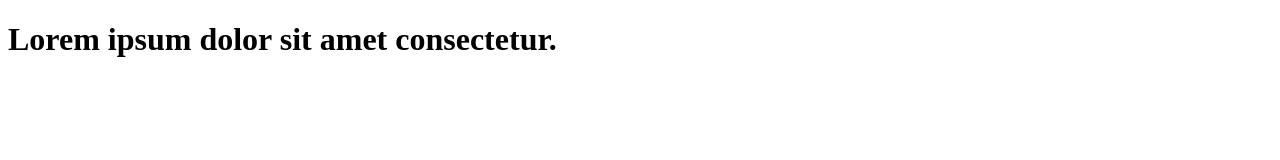
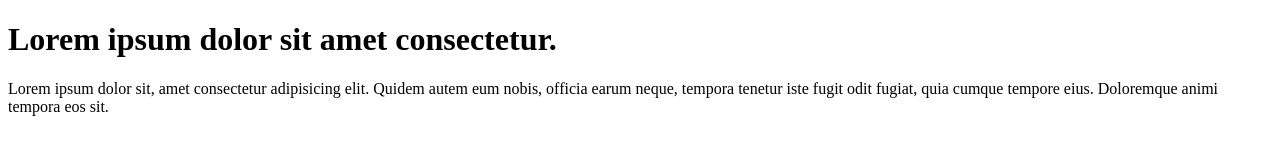
Before and after one commit to Baljeetsiingh/learn-git, a plain HTML site: page index.html in a window 1280 px wide. Drawn offline with Linux system fonts and the light colour scheme.

Commit message:
add paragraph to code

```diff
--- a/index.html
+++ b/index.html
@@ -7,5 +7,6 @@
 </head>
 <body>
     <h1>Lorem ipsum dolor sit amet consectetur.</h1>
+    <p>Lorem ipsum dolor sit, amet consectetur adipisicing elit. Quidem autem eum nobis, officia earum neque, tempora tenetur iste fugit odit fugiat, quia cumque tempore eius. Doloremque animi tempora eos sit.</p>
 </body>
 </html>
```
